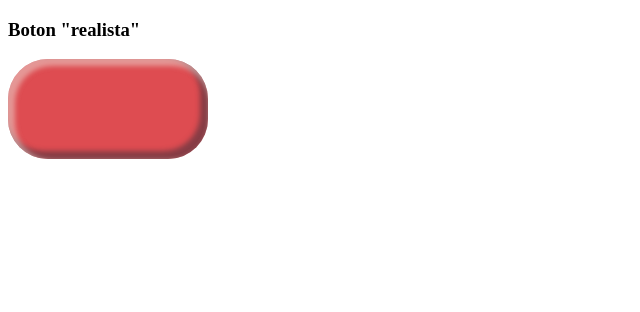
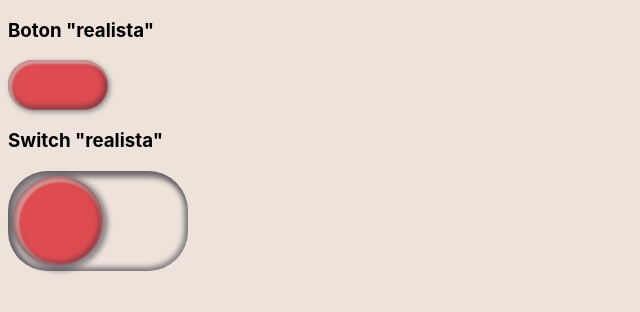
Before and after one commit to SyndraMaster/cssmaster, a plain HTML site: page index.html in a window 1280 px wide. Shown: the whole page, without its empty margins (0-640 px from the left). Drawn offline with Linux system fonts and the light colour scheme.

Commit message:
Agregado switch

```diff
--- a/estilos.scss
+++ b/estilos.scss
@@ -3,15 +3,45 @@ $color2: #F1DC2F;
 $color3: #DE4C51;
 $color4: #16D6D5;
 $color5: #312D39;
-.switch {
-    width: 200px;
-    height: 100px;
+* {
+    box-sizing: border-box;
+}
+body {
+    background-color: $color1;
+    font-family: 'Inter', sans-serif;
+}
+.boton1 {
+    width:100px;
+    height: 50px;
     // border: 1px solid red;
     border-radius: 40px;
-    box-shadow: inset 4px 4px 5px 3px rgba($color: $color1, $alpha: 0.5), inset -5px -5px 5px 3px rgba($color: $color5, $alpha: 0.5);
+    box-shadow: inset 2px 2px 2px 2px rgba($color: $color1, $alpha: 0.5), inset -1px -1px 5px 3px rgba($color: $color5, $alpha: 0.5), 2px 2px 5px 0px rgba($color: $color5, $alpha: 0.5);
     background-color: $color3;
     transition: all 0.1s ease;
     &:active {
         box-shadow: none;
     }
 }
+.switch1 {
+    width: 180px;
+    height: 100px;
+    border-radius: 40px;
+    box-shadow: inset 4px 4px 5px 3px rgba($color: $color5, $alpha: 0.5), inset -1px -1px 5px 3px rgba($color: $color5, $alpha: 0.5);
+    padding: 5px;
+    display: flex;
+    justify-content: flex-start;
+    transition: all 0.3s ease;
+    .boton-switch {
+        // transition: all 1s ease;
+        width: 90px;
+        height: 90px;
+        box-shadow: 2px 2px 5px 3px rgba($color: $color5, $alpha: 0.5), inset -1px -1px 5px 3px rgba($color: $color5, $alpha: 0.5), inset 2px 2px 2px 4px rgba($color: $color1, $alpha: 0.5);
+        background-color: #DE4C51;
+        border-radius: 50%;
+        // margin: auto;
+    }
+    &:active {
+        // justify-content: flex-end;
+        padding-left: 85px;
+    }
+}
--- a/index.html
+++ b/index.html
@@ -10,8 +10,14 @@
 <body>
     <section class="boton">
         <h3>Boton "realista"</h3>
-        <div class="switch">
+        <div class="boton1">
             <div class="clip"></div>
+        </div>
+    </section>
+    <section class="switch">
+        <h3>Switch "realista"</h3>
+        <div class="switch1">
+            <div class="boton-switch"></div>
         </div>
     </section>
 </body>
```
Also changed, not shown: estilos.css, 1 other file.
